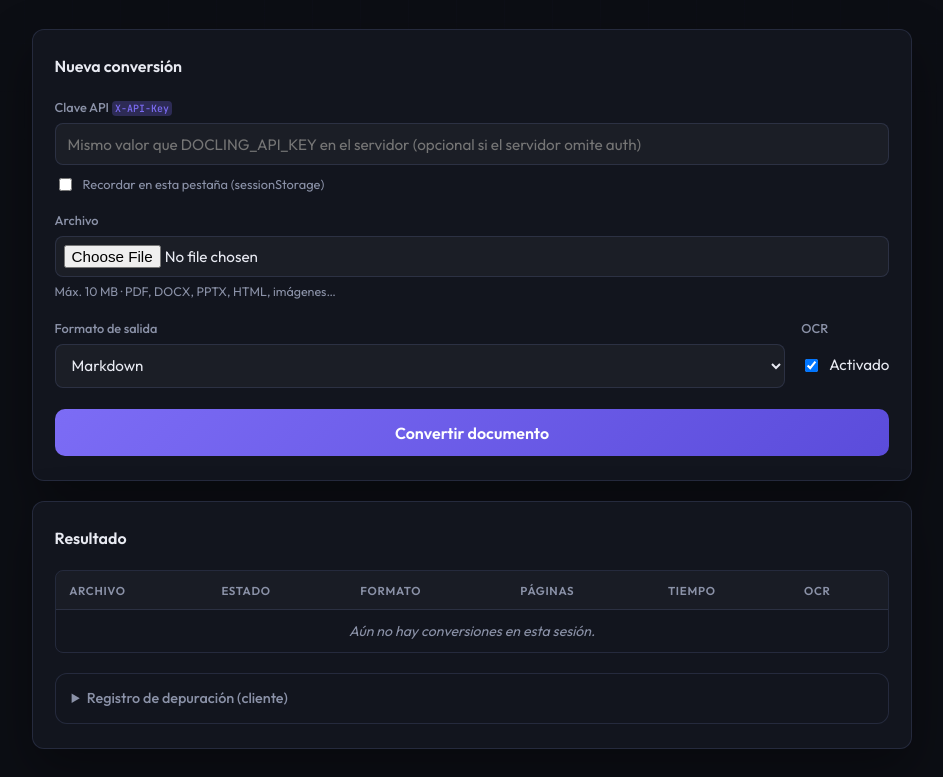
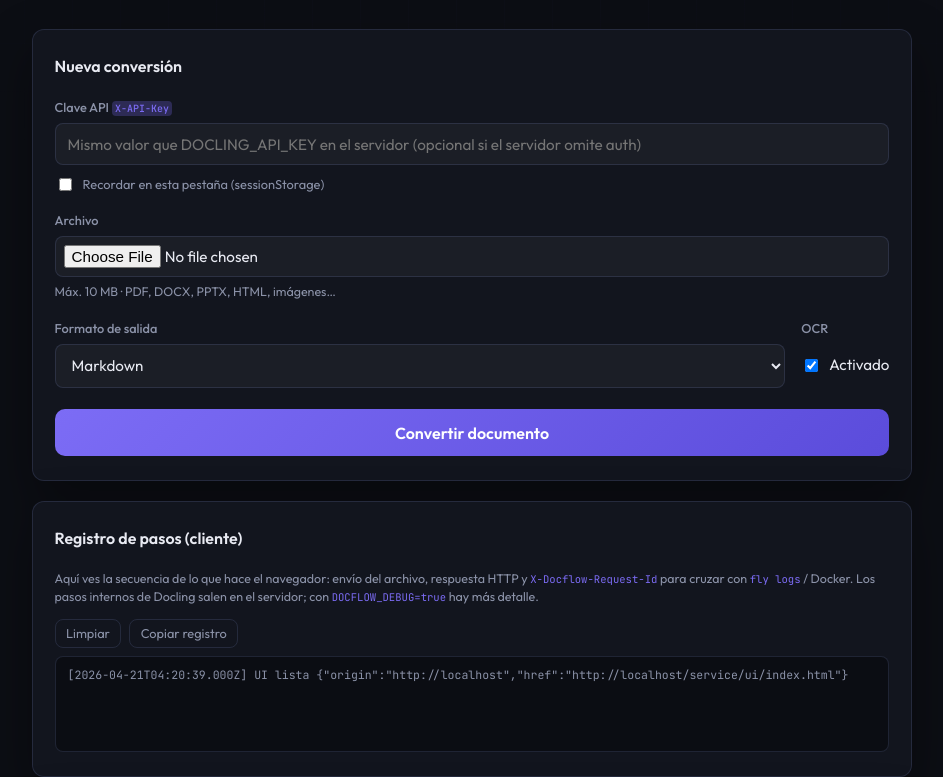
Before and after one commit to mariofgit/DocFlow, a plain HTML site: page service/ui/index.html in a window 1280 px wide. Shown: the part 197-974 px from the top of the page, without its empty margins (168-1111 px from the left). Drawn offline with nearby package versions, Linux system fonts and the light colour scheme; files that its build step writes are made by us from their sources.

Commit message:
fixing logging

```diff
--- a/service/ui/assets/app.js
+++ b/service/ui/assets/app.js
@@ -20,7 +20,7 @@ const tabPreview = document.getElementById("tab-preview");
 const tabRaw = document.getElementById("tab-raw");
 const serverKeyHint = document.getElementById("server-key-hint");
 const debugLogEl = document.getElementById("debug-log");
-const debugPanel = document.getElementById("debug-panel");
+const debugSection = document.getElementById("debug-section");
 const debugClearBtn = document.getElementById("debug-clear");
 const debugCopyBtn = document.getElementById("debug-copy");
 
@@ -233,7 +233,7 @@ form.addEventListener("submit", async (e) => {
     }
 
     if (!res.ok) {
-      if (debugPanel) debugPanel.open = true;
+      debugSection?.scrollIntoView({ behavior: "smooth", block: "nearest" });
       const msg =
         typeof body.detail === "string"
           ? body.detail
@@ -254,7 +254,7 @@ form.addEventListener("submit", async (e) => {
     addResultRow(body);
     renderOutput(body);
   } catch (err) {
-    if (debugPanel) debugPanel.open = true;
+    debugSection?.scrollIntoView({ behavior: "smooth", block: "nearest" });
     debugLog("Fallo de red o excepción en el cliente", {
       name: err.name,
       message: err.message,
--- a/service/ui/assets/styles.css
+++ b/service/ui/assets/styles.css
@@ -393,26 +393,6 @@ button:focus-visible {
   padding: 0.35em 0.5em;
 }
 
-.debug-panel {
-  margin-top: 1.25rem;
-  padding: 0.85rem 1rem;
-  background: var(--bg-elevated);
-  border: 1px solid var(--border);
-  border-radius: var(--radius);
-}
-
-.debug-panel summary {
-  cursor: pointer;
-  font-weight: 500;
-  color: var(--muted);
-  font-size: 0.9rem;
-}
-
-.debug-panel[open] summary {
-  color: var(--text);
-  margin-bottom: 0.5rem;
-}
-
 .debug-hint {
   margin: 0 0 0.75rem;
   font-size: 0.78rem;
@@ -450,7 +430,8 @@ button.ghost:hover {
 
 .debug-log {
   margin: 0;
-  max-height: 280px;
+  min-height: 6rem;
+  max-height: 320px;
   overflow: auto;
   padding: 0.65rem 0.75rem;
   font-family: var(--mono);
@@ -458,6 +439,7 @@ button.ghost:hover {
   line-height: 1.45;
   color: var(--muted);
   background: rgba(0, 0, 0, 0.35);
+  border: 1px solid var(--border);
   border-radius: 8px;
   white-space: pre-wrap;
   word-break: break-word;
--- a/service/ui/index.html
+++ b/service/ui/index.html
@@ -76,6 +76,20 @@
         </form>
       </section>
 
+      <section class="panel debug-section" id="debug-section" aria-labelledby="debug-steps-title">
+        <h2 id="debug-steps-title" class="panel-title">Registro de pasos (cliente)</h2>
+        <p class="debug-hint">
+          Aquí ves la secuencia de lo que hace el navegador: envío del archivo, respuesta HTTP y
+          <code>X-Docflow-Request-Id</code> para cruzar con <code>fly logs</code> / Docker. Los pasos internos de
+          Docling salen en el servidor; con <code>DOCFLOW_DEBUG=true</code> hay más detalle.
+        </p>
+        <div class="debug-toolbar">
+          <button type="button" class="ghost" id="debug-clear">Limpiar</button>
+          <button type="button" class="ghost" id="debug-copy">Copiar registro</button>
+        </div>
+        <pre class="debug-log" id="debug-log" aria-live="polite"></pre>
+      </section>
+
       <section class="panel" aria-labelledby="results-title">
         <h2 id="results-title" class="panel-title">Resultado</h2>
         <p id="error" class="error" role="alert" hidden></p>
@@ -98,20 +112,6 @@
             </tbody>
           </table>
         </div>
-
-        <details class="debug-panel" id="debug-panel">
-          <summary>Registro de depuración (cliente)</summary>
-          <p class="debug-hint">
-            Pasos del navegador y correlación con <code>X-Docflow-Request-Id</code> en la respuesta. Los detalles de
-            Docling aparecen en los logs del servidor (<code>fly logs</code> / Docker); activa
-            <code>DOCFLOW_DEBUG=true</code> para más verbosidad del SDK.
-          </p>
-          <div class="debug-toolbar">
-            <button type="button" class="ghost" id="debug-clear">Limpiar</button>
-            <button type="button" class="ghost" id="debug-copy">Copiar</button>
-          </div>
-          <pre class="debug-log" id="debug-log" aria-live="polite"></pre>
-        </details>
 
         <div class="output-panel" id="output-panel" hidden>
           <div class="output-header">
```
